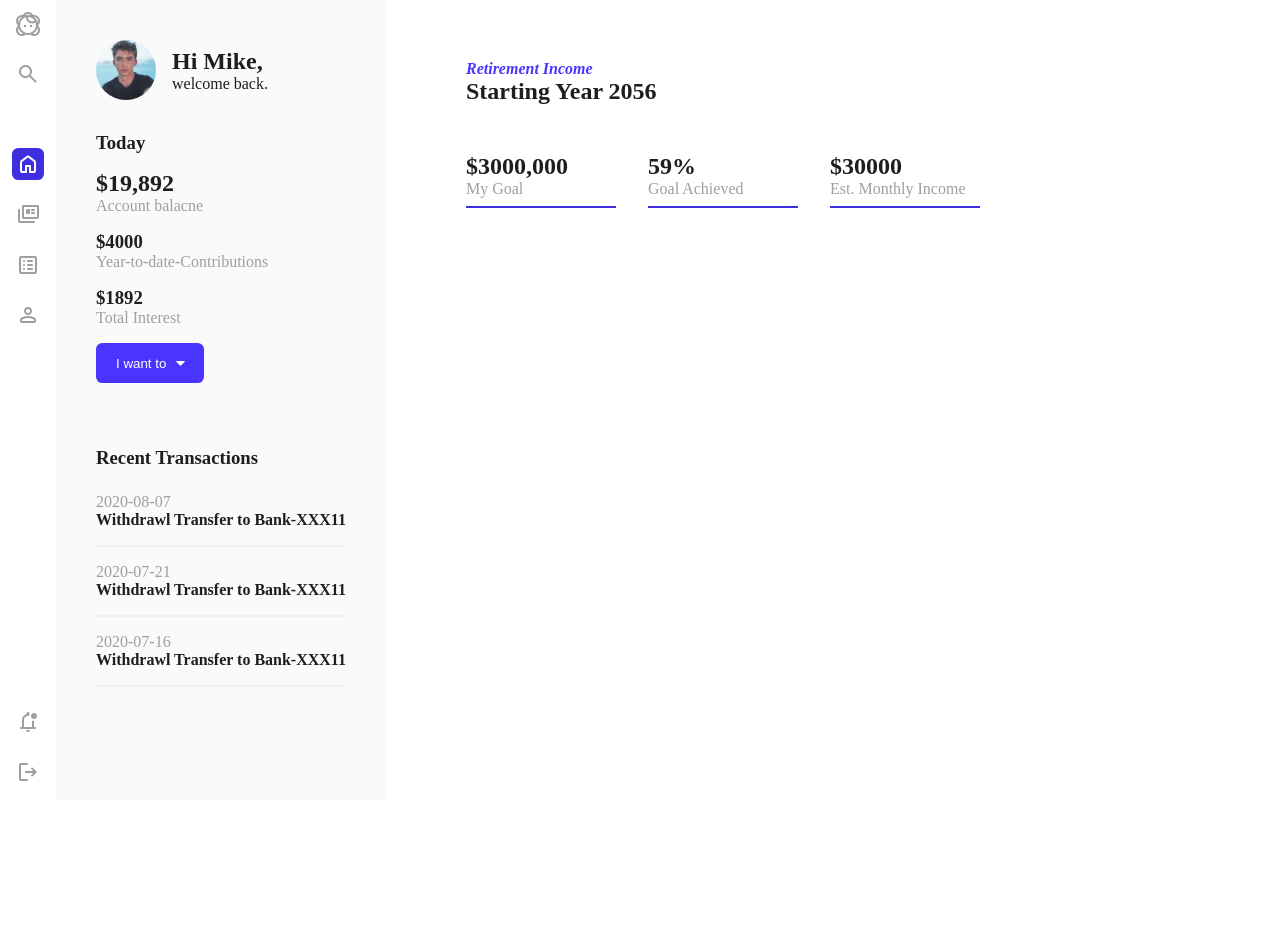
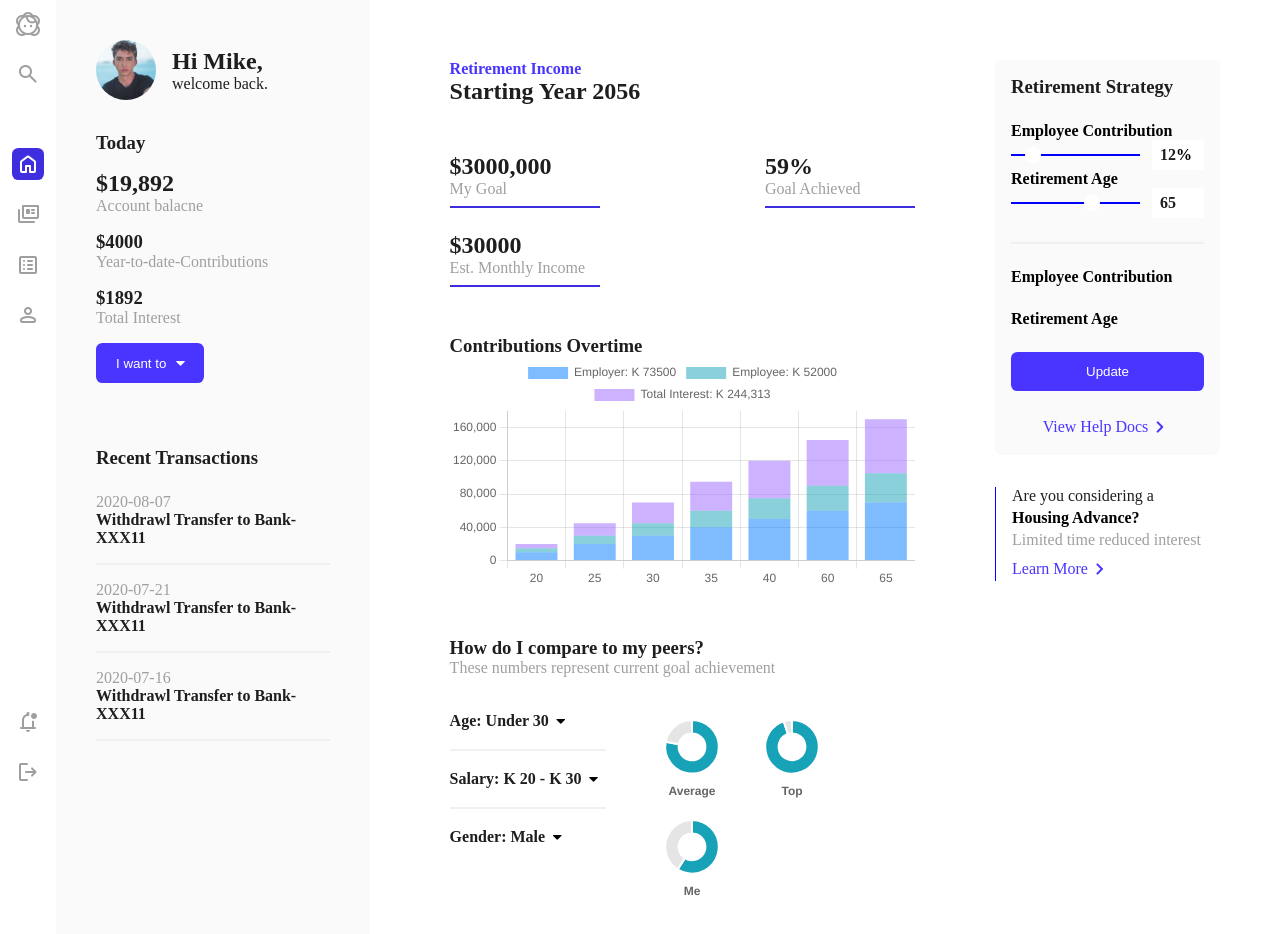
Before and after one commit to VinayakaHegade/finance-dashboard, a website built with Parcel: page index.html in a window 1280 px wide. Before the commit the page ends 800 px from the top, so only its background shows below. Built offline with nearby package versions, Linux system fonts and the light colour scheme.

Commit message:
feat: desktop version done

```diff
--- a/index.html
+++ b/index.html
@@ -107,7 +107,7 @@
 
       <main>
         <div class="main-header">
-          <p class="italic-heading"><i>Retirement Income</i></p>
+          <p class="italic-heading">Retirement Income</p>
           <h2 class="dark">Starting Year 2056</h2>
         </div>
 
@@ -125,7 +125,97 @@
             <p class="light">Est. Monthly Income</p>
           </div>
         </div>
+
+        <div class="contribution">
+          <h3 class="dark">Contributions Overtime</h3>
+          <canvas id="bar-chart"></canvas>
+        </div>
+
+        <div>
+          <h3 class="dark">How do I compare to my peers?</h3>
+          <p class="light">These numbers represent current goal achievement</p>
+
+          <div class="pie-container">
+            <div class="pie-left">
+              <div class="filter">
+                <h4 class="dark">Age: Under 30</h4>
+                <span class="material-symbols-rounded"> arrow_drop_down </span>
+              </div>
+              <div class="divider"></div>
+              <div class="filter">
+                <h4 class="dark">Salary: K 20 - K 30</h4>
+                <span class="material-symbols-rounded"> arrow_drop_down </span>
+              </div>
+              <div class="divider"></div>
+              <div class="filter">
+                <h4 class="dark">Gender: Male</h4>
+                <span class="material-symbols-rounded"> arrow_drop_down </span>
+              </div>
+            </div>
+
+            <div class="pies">
+              <div class="pie"><canvas id="averageProgress"></canvas></div>
+              <div class="pie"><canvas id="topProgress"></canvas></div>
+              <div class="pie"><canvas id="meProgress"></canvas></div>
+            </div>
+          </div>
+        </div>
       </main>
+
+      <section class="right-aside">
+        <div class="strategy">
+          <h3 class="dark">Retirement Strategy</h3>
+          <div>
+            <h4>Employee Contribution</h4>
+            <div class="slider">
+              <input
+                type="range"
+                min="0"
+                max="100"
+                value="12"
+                oninput="contributionValue.innerText = this.value"
+              />
+              <div class="slider-value">
+                <p id="contributionValue" class="dark">12</p>
+                <span>%</span>
+              </div>
+            </div>
+            <h4>Retirement Age</h4>
+            <div class="slider">
+              <input
+                type="range"
+                min="0"
+                max="100"
+                value="65"
+                oninput="ageValue.innerText = this.value"
+              />
+              <div class="slider-value">
+                <p id="ageValue" class="dark">65</p>
+              </div>
+            </div>
+          </div>
+          <div class="divider"></div>
+          <h4>Employee Contribution</h4>
+          <h4>Retirement Age</h4>
+          <button class="update-btn">Update</button>
+          <p class="help-doc">
+            View Help Docs
+            <span class="material-symbols-rounded"> chevron_right </span>
+          </p>
+        </div>
+        <div class="advice">
+          <p class="dark">Are you considering a</p>
+          <b>Housing Advance?</b>
+          <p class="light">Limited time reduced interest</p>
+          <p class="learn-more">
+            Learn More
+            <span class="material-symbols-rounded"> chevron_right </span>
+          </p>
+        </div>
+      </section>
     </div>
+
+    <script src="https://cdn.jsdelivr.net/npm/chart.js@4.4.1/dist/chart.umd.min.js"></script>
+    <script src="./index.js"></script>
   </body>
 </html>
--- /dev/null
+++ b/index.js
@@ -0,0 +1,71 @@
+const xValues = [20, 25, 30, 35, 40, 60, 65];
+const yValues = [0, 100, 200, 300];
+const barColors = ["red", "green", "blue", "orange", "brown"];
+
+new Chart("bar-chart", {
+  type: "bar",
+  data: {
+    labels: [20, 25, 30, 35, 40, 60, 65],
+    datasets: [
+      {
+        label: "Employer: K 73500",
+        data: [10000, 20000, 30000, 40000, 50000, 60000, 70000],
+        backgroundColor: "rgba(0, 123, 255, 0.5)",
+      },
+      {
+        label: "Employee: K 52000",
+        data: [5000, 10000, 15000, 20000, 25000, 30000, 35000],
+        backgroundColor: "rgba(23, 162, 184, 0.5)",
+      },
+      {
+        label: "Total Interest: K 244,313",
+        data: [5000, 15000, 25000, 35000, 45000, 55000, 65000],
+        backgroundColor: "rgba(153, 102, 255, 0.5)",
+      },
+    ],
+  },
+  options: {
+    responsive: true,
+    scales: {
+      x: {
+        stacked: true,
+      },
+      y: {
+        stacked: true,
+      },
+    },
+  },
+});
+
+var createProgressChart = function (canvasId, label, percentage) {
+  var ctx = document.getElementById(canvasId).getContext("2d");
+  new Chart(ctx, {
+    type: "doughnut",
+    data: {
+      datasets: [
+        {
+          data: [percentage, 100 - percentage],
+          backgroundColor: ["rgba(23, 162, 184, 1)", "rgba(0, 0, 0, 0.1)"],
+
+        },
+      ],
+    },
+    options: {
+      responsive: true,
+      plugins: {
+        legend: {
+          position: "top",
+        },
+        title: {
+          display: true,
+          text: label,
+          position: "bottom",
+        },
+      },
+    },
+  });
+};
+
+createProgressChart("averageProgress", "Average", 78);
+createProgressChart("topProgress", "Top", 95);
+createProgressChart("meProgress", "Me", 59);
--- a/style.css
+++ b/style.css
@@ -18,6 +18,11 @@
   box-sizing: border-box;
 }
 
+body {
+  display: grid;
+  place-items: center;
+}
+
 .light {
   color: var(--color-text-light);
 }
@@ -28,7 +33,6 @@
 
 .container {
   display: flex;
-  /* width: 96%; */
   margin: 0 auto;
 }
 
@@ -149,14 +153,126 @@ main {
 .goal {
   display: flex;
   justify-content: space-between;
-  gap: 32px;
+  flex-wrap: wrap;
+  gap: 24px;
 }
 
 .goal-item {
-  width: 150px;
+  min-width: 150px;
   border-bottom: 2px solid var(--color-primary-variant);
 }
 
 .goal-item p {
   margin-bottom: 8px;
 }
+
+.pie-container {
+  margin-top: 32px;
+  display: flex;
+  gap: 36px;
+}
+
+.pie-left {
+  display: flex;
+  flex-direction: column;
+  gap: 16px;
+  flex-shrink: 0;
+}
+
+.filter {
+  display: flex;
+  align-items: center;
+}
+
+.pies {
+  display: flex;
+  flex-wrap: wrap;
+}
+
+.pie {
+  max-width: 100px;
+}
+
+.right-aside {
+  padding: 60px 60px 60px 0px;
+  display: flex;
+  flex-direction: column;
+  gap: 32px;
+}
+
+.strategy {
+  padding: 16px;
+  background-color: var(--color-background);
+  border-radius: var(--border-radius-1);
+  display: flex;
+  flex-direction: column;
+  gap: 24px;
+}
+
+.slider {
+  max-width: 250px;
+  display: flex;
+  align-items: center;
+  gap: 12px;
+}
+.slider .slider-value {
+  display: flex;
+  align-items: center;
+  background-color: white;
+  padding: 6px 8px;
+  width: 52px;
+  font-size: 16px;
+  font-weight: 600;
+}
+.slider input[type="range"] {
+  -webkit-appearance: none !important;
+  height: 2px;
+  background: blue;
+  border: none;
+  outline: none;
+}
+
+.slider input[type="range"]::-webkit-slider-thumb {
+  -webkit-appearance: none !important;
+  width: 16px;
+  height: 16px;
+  background: white;
+  border-radius: 50%;
+  cursor: pointer;
+}
+.slider input[type="range"]::-webkit-slider-thumb:hover {
+  background: white;
+}
+
+.update-btn {
+  border: none;
+  border-radius: var(--border-radius-1);
+  background-color: var(--color-primary);
+  color: white;
+  gap: 2px;
+  width: fit-content;
+  padding: 12px;
+  width: 100%;
+}
+
+.help-doc {
+  display: flex;
+  align-items: center;
+  color: var(--color-primary);
+  margin: 0 auto;
+}
+
+.advice {
+  display: flex;
+  flex-direction: column;
+  gap: 4px;
+  border-left: 1px solid blue;
+  padding-left: 16px;
+}
+
+.learn-more {
+  display: flex;
+  align-items: center;
+  color: var(--color-primary);
+  margin-top: 4px;
+}
```
Also changed, not shown: package.json (added, +18 -0 lines).
